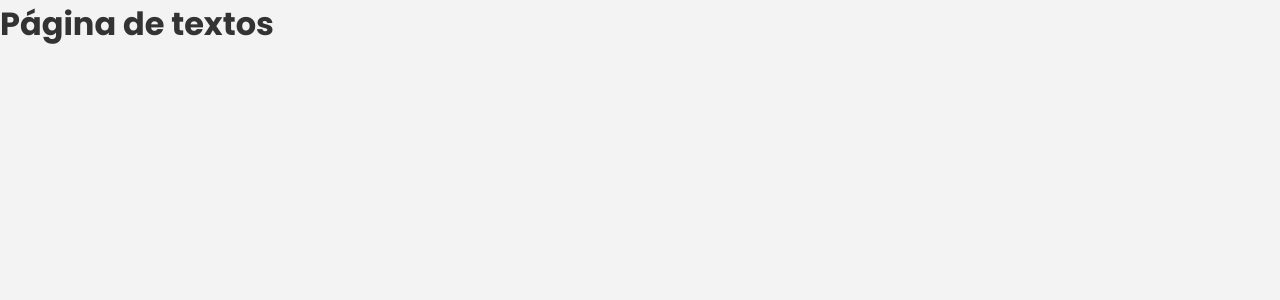
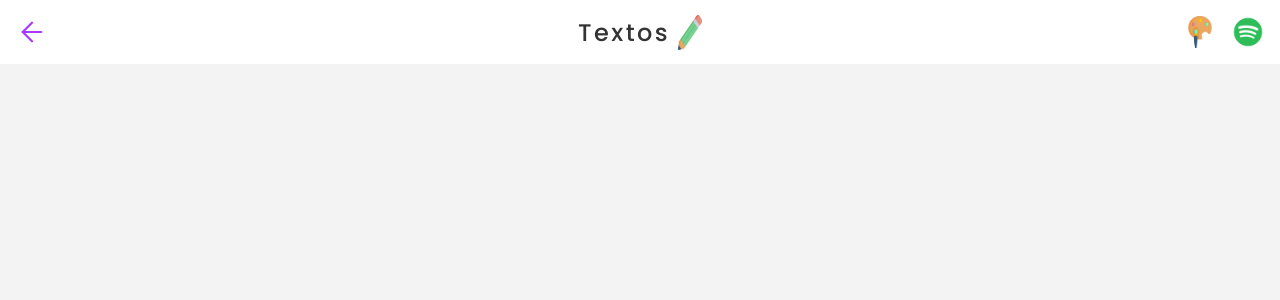
Before and after one commit to JoaoGuiBC/b-days, a Next.js app: page /Textos in a window 1280 px wide. Shown: the top 300 px of the page. Built offline with nearby package versions, Linux system fonts and the light colour scheme.

Commit message:
New component: Header

```diff
--- /dev/null
+++ b/src/components/Header/index.tsx
@@ -0,0 +1,52 @@
+import Link from "next/link";
+import Image from "next/image";
+
+import { Container, Title, ButtonsContainer } from "./styles";
+
+interface HeaderProps {
+  title: string
+}
+
+export const Header: React.FC<HeaderProps> = ({ title }) => {
+  const images = [
+    { name: 'Textos', image: '/pencilIcon.png' },
+    { name: 'Desenhos', image: '/paintIcon.png' },
+    { name: 'Musicas', image: '/spotifyLogoIcon.png' },
+  ]
+
+  return (
+    <Container>
+      <Link href="/">
+        <a>
+          <Image src="/svg/arrow.svg" height={32} width={32} />
+        </a>
+      </Link>
+
+      <Title>
+        <span>{title}</span>
+        <Image
+          src={images.find(image => image.name === title).image}
+          height={24}
+          width={24}
+        />
+      </Title>
+
+      <ButtonsContainer>
+
+        {images.map(image => {
+          console.log('cu')
+
+          if (image.name !== title)
+            return (
+              <Link href={image.name} key={image.name}>
+                <a>
+                  <Image src={image.image} height={32} width={32} />
+                </a>
+              </Link>
+            )
+        })}
+
+      </ButtonsContainer>
+    </Container>
+  );
+}
--- /dev/null
+++ b/src/components/Header/styles.ts
@@ -0,0 +1,47 @@
+import styled from 'styled-components';
+
+export const Container = styled.div`
+  display: flex;
+  position: relative;
+
+  width: 100vw;
+  height: 64px;
+  align-items: center;
+  justify-content: space-between;
+  padding: 0 1rem;
+
+
+  background: ${({ theme }) => theme.colors.primary};
+
+  a {
+    display: flex;
+  }
+`;
+
+export const Title = styled.div`
+  display: flex;
+  position: absolute;
+
+  width: 210px;
+  justify-content: center;
+  gap: 8px;
+
+  margin: 0 auto;
+  left: 0;
+  right: 0;
+
+  span {
+    font-size: 24px;
+    font-weight: 500;
+    letter-spacing: 0.1em;
+  }
+
+  div {
+    align-self: center;
+  }
+`;
+
+export const ButtonsContainer = styled.div`
+  display: flex;
+  gap: 1rem;
+`;
--- a/src/pages/Textos/index.tsx
+++ b/src/pages/Textos/index.tsx
@@ -1,12 +1,10 @@
-import React from 'react';
+// import { Container } from './styles';
 
-// import { Container } from './styles';
+import { Header } from "../../components/Header";
 
 const Textos: React.FC = () => {
   return (
-    <div>
-      <h1>Página de textos</h1>
-    </div>
+    <Header title="Textos" />
   );
 }
 
```
Also changed, not shown: src/pages/Desenhos/index.tsx (+3 -5 lines), src/pages/Musicas/index.tsx (+3 -5 lines).
